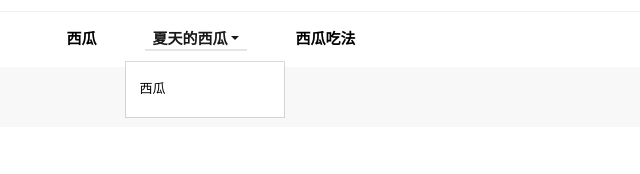
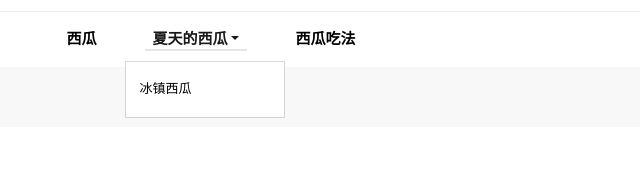
Before and after one commit to Abcyilian/Abcyilian.github.io, a plain HTML site: page ueo/index.html in a window 1280 px wide. Both pictures are taken after a click on the link "夏天的西瓜". Shown: the part 313-487 px from the top of the page, 437-1077 px from the left. Drawn offline with Linux system fonts and the light colour scheme.

Commit message:
Update index.html

```diff
--- a/ueo/index.html
+++ b/ueo/index.html
@@ -30,7 +30,7 @@
             <li class="dropdown">
               <a class="nav-link dropdown-toggle" href="#" id="ueo" data-toggle="dropdown" aria-haspopup="true" aria-expanded="false">夏天的西瓜</a>
               <div class="dropdown-menu" aria-labelledby="ueo">
-                <a class="dropdown-item" href="https://Abcyilian.github.io/ueo/">西瓜</a>
+                <a class="dropdown-item" href="https://Abcyilian.github.io/ueo/">冰镇西瓜</a>
               </div>
             </li>
             <li class="nav-item"><a class="nav-link" href="https://Abcyilian.github.io/about/">西瓜吃法</a></li>
```
